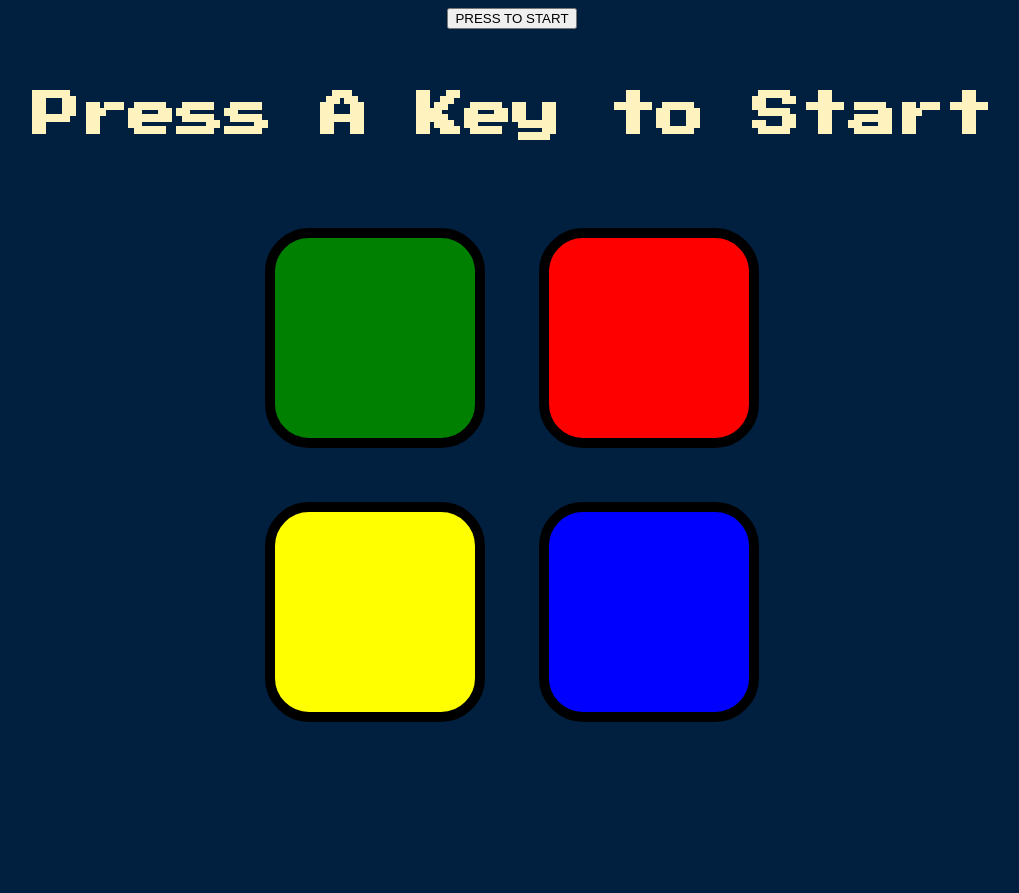
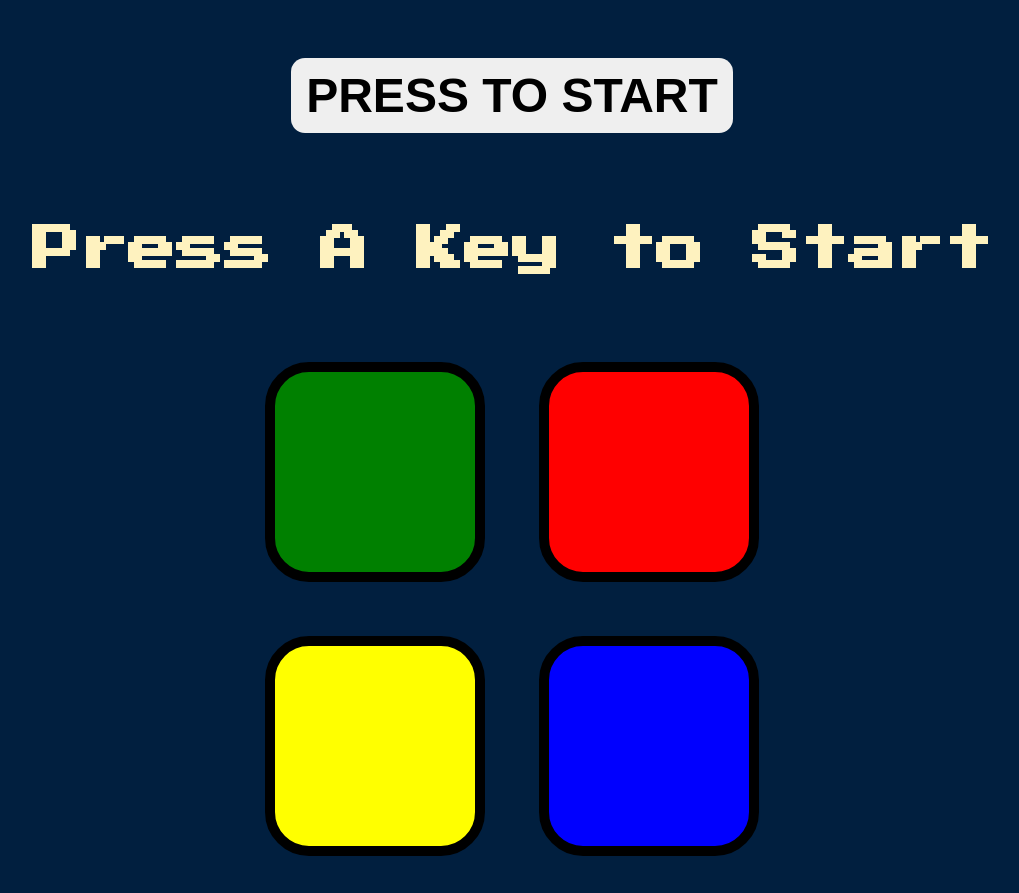
Before and after one commit to kuzakani/simonGame, a plain HTML site: page index.html in a window 1280 px wide. Shown: the whole page, without its empty margins (128-1147 px from the left). Before the commit the page ends 800 px from the top, so only its background shows below. Drawn offline with nearby package versions, Linux system fonts and the light colour scheme.

Commit message:
Update styles.css

```diff
--- a/styles.css
+++ b/styles.css
@@ -51,3 +51,29 @@ body {
   box-shadow: 0 0 20px white;
   background-color: grey;
 }
+
+
+
+.mobileTrigger {
+  margin-top: 50px;
+  padding: 10px 15px;
+  font-size: 3rem;
+  font-weight: 700;
+  border-radius: 14px;
+  border: none;
+  margin-bottom: 30px;
+  outline: none;
+
+}
+
+.mobileTrigger:hover {
+  background-color: darkgray;
+}
+
+@media (max-width : 1124px) {
+    h1 {
+      display: none;
+    }
+
+
+}
```
